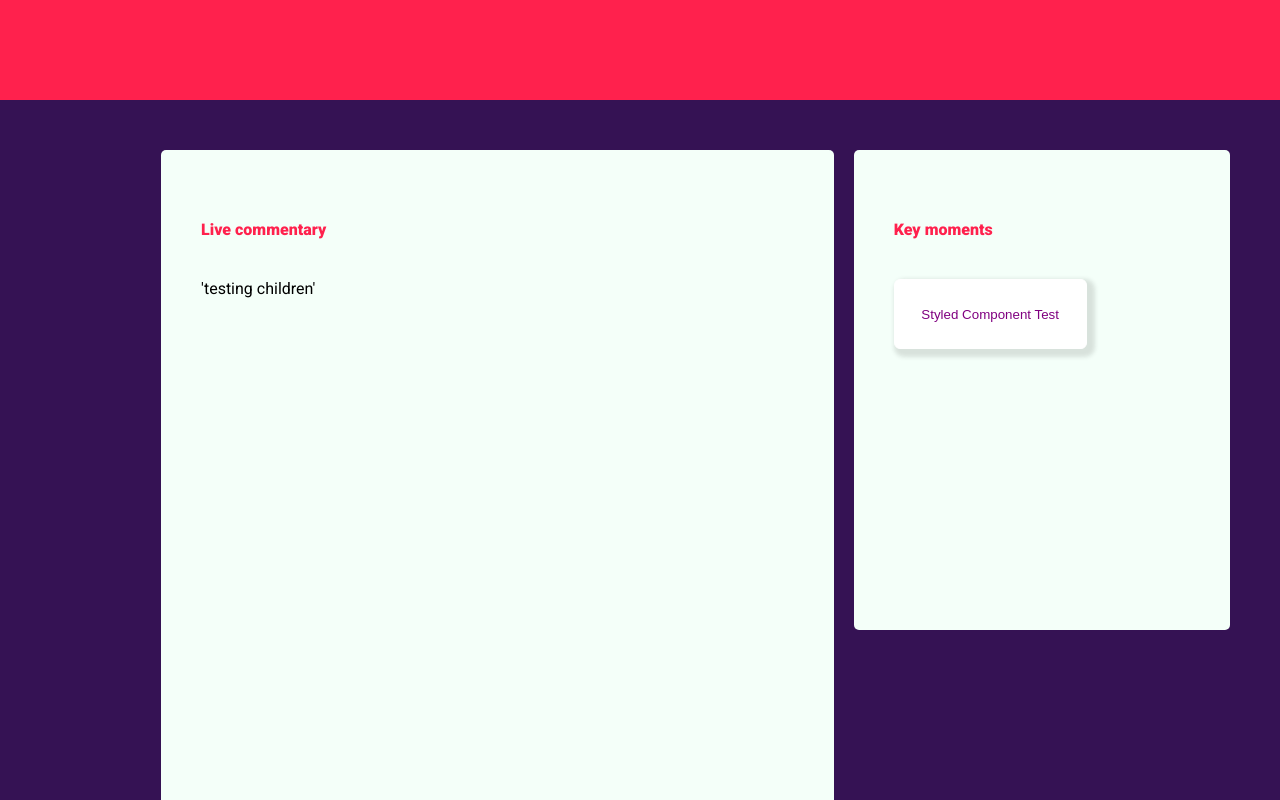
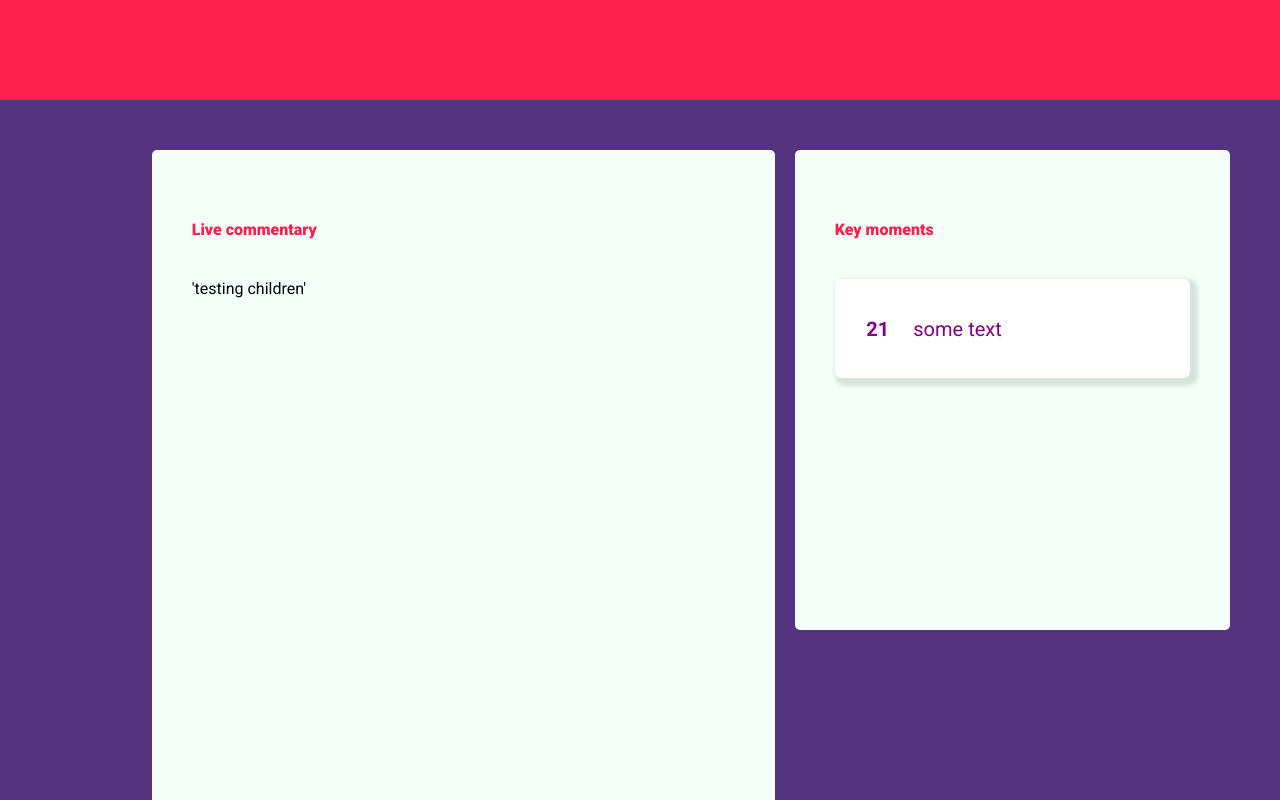
Before and after one commit to Yolantele/commentary-interface, a React (Create React App) app in the folder commentary-ui/: page / in a window 1280 px wide. Shown: the top 800 px of the page. Built offline with nearby package versions, Linux system fonts and the light colour scheme.

Commit message:
Defines styled dividers, text amendments

```diff
--- a/commentary-ui/src/components/FeedContainer.js
+++ b/commentary-ui/src/components/FeedContainer.js
@@ -9,13 +9,12 @@ class FeedContainer extends React.Component {
 
   const { feedHeight, feedWidth, title } = this.props;
 
-  const container = [styles.container]
+  const container = [styles.container];
   container.push({height: feedHeight, width: feedWidth});
 
     return(
       <div style={container}>
         <div style={styles.header}>{title}</div>
-        {/* <div style={{height: height, width: width}}/> */}
         {this.props.children}
       </div>
     );
--- a/commentary-ui/src/components/HomePage.js
+++ b/commentary-ui/src/components/HomePage.js
@@ -1,5 +1,5 @@
 import React from 'react';
-import CardWrapper from './styled/CardWrapper';
+import Card from './Card';
 import Styles from '../constants/styles';
 import Radium from 'radium';
 
@@ -27,9 +27,12 @@ class HomePage extends React.Component {
           feedHeight={400}
           feedWidth={400}
         >
-          <CardWrapper>
-            Styled Component Test
-          </CardWrapper>
+          <Card
+            description='some text'
+            badge='21'
+            cardWidth={300}
+          >
+          </Card>
         </FeedContainer>
         </div>
       </div>
--- a/commentary-ui/src/components/styled/Texts.js
+++ b/commentary-ui/src/components/styled/Texts.js
@@ -8,6 +8,7 @@ const Texts = styled.h3`
   margin-left: 1em;
   margin-right: 1em;
   font-weight: 500;
+  text-align: justify;
 `;
 
 export default Texts;
--- a/commentary-ui/src/constants/styles.js
+++ b/commentary-ui/src/constants/styles.js
@@ -2,12 +2,14 @@
 const FONT = 'Roboto';
 
 const COLOURS = {
-  key: "#351254",
+  key: "#56337f",
   primary: "#ff214d",
   lightGrey: "#F8F8F8",
   darkGrey: "#7F7F7F",
   black: "#000000",
   white: "#f4fff9",
+  pureWhite: "#ffffff",
+
   transBlack: "rgb(127, 127, 127, 0.25)"
 };
 
```
Also changed, not shown: commentary-ui/src/components/styled/HorizontalDivider.js (added, +8 -0 lines), commentary-ui/src/components/styled/VerticalDivider.js (added, +8 -0 lines), commentary-ui/src/components/Card.js (line endings or trailing spaces).
